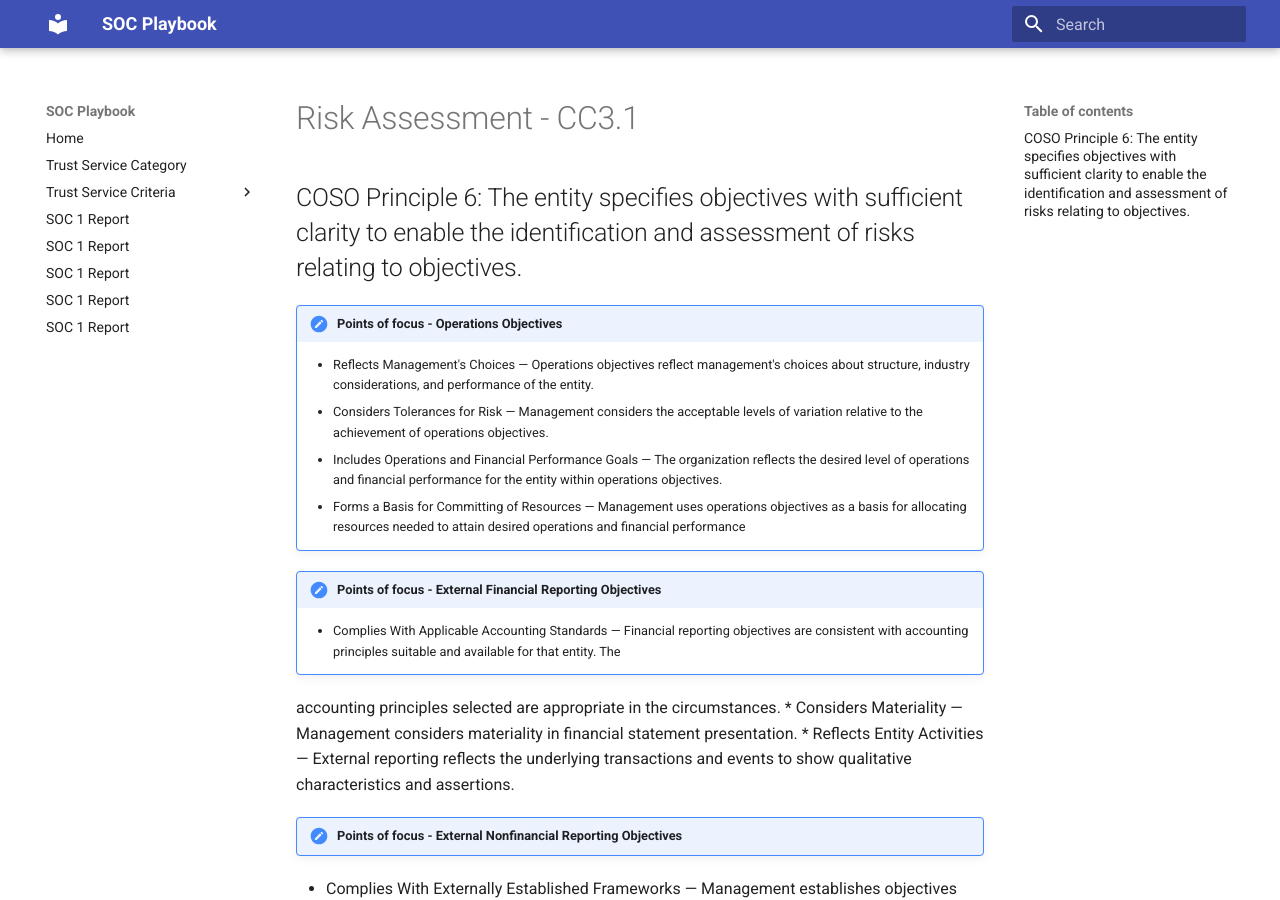
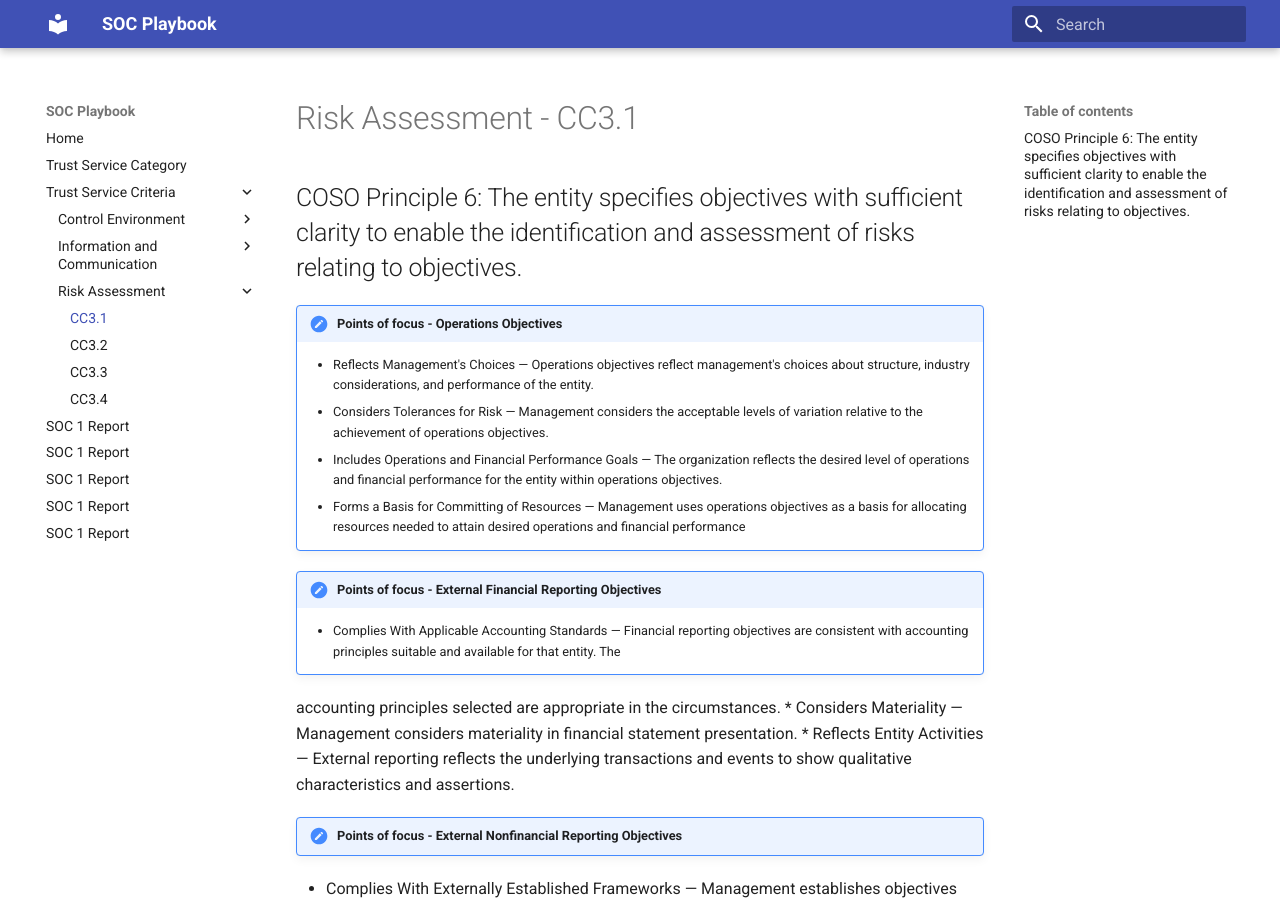
Before and after one commit to WashingtonGT/soc-playbook, an MkDocs documentation site: the page built from docs/tsc/cc3-1.md, in a window 1280 px wide and 900 px high. Built offline with MkDocs 1.6.1 and Material for MkDocs 9.7.7, drawn with Linux system fonts in a browser that asks for light colours.

Commit message:
Update mkdocs.yml

```diff
--- a/mkdocs.yml
+++ b/mkdocs.yml
@@ -12,6 +12,12 @@ nav:
             - CC2.1: tsc/cc2-1.md
             - CC2.2: tsc/cc2-2.md
             - CC2.3: tsc/cc2-3.md
+        - Risk Assessment:
+            - CC3.1: tsc/cc3-1.md
+            - CC3.2: tsc/cc3-2.md
+            - CC3.3: tsc/cc3-3.md
+            - CC3.4: tsc/cc3-4.md
+
     - SOC 1 Report: about.md
     - SOC 2 type 1 Report: about.md
     - SOC 2 type 2 Report: about.md
```
